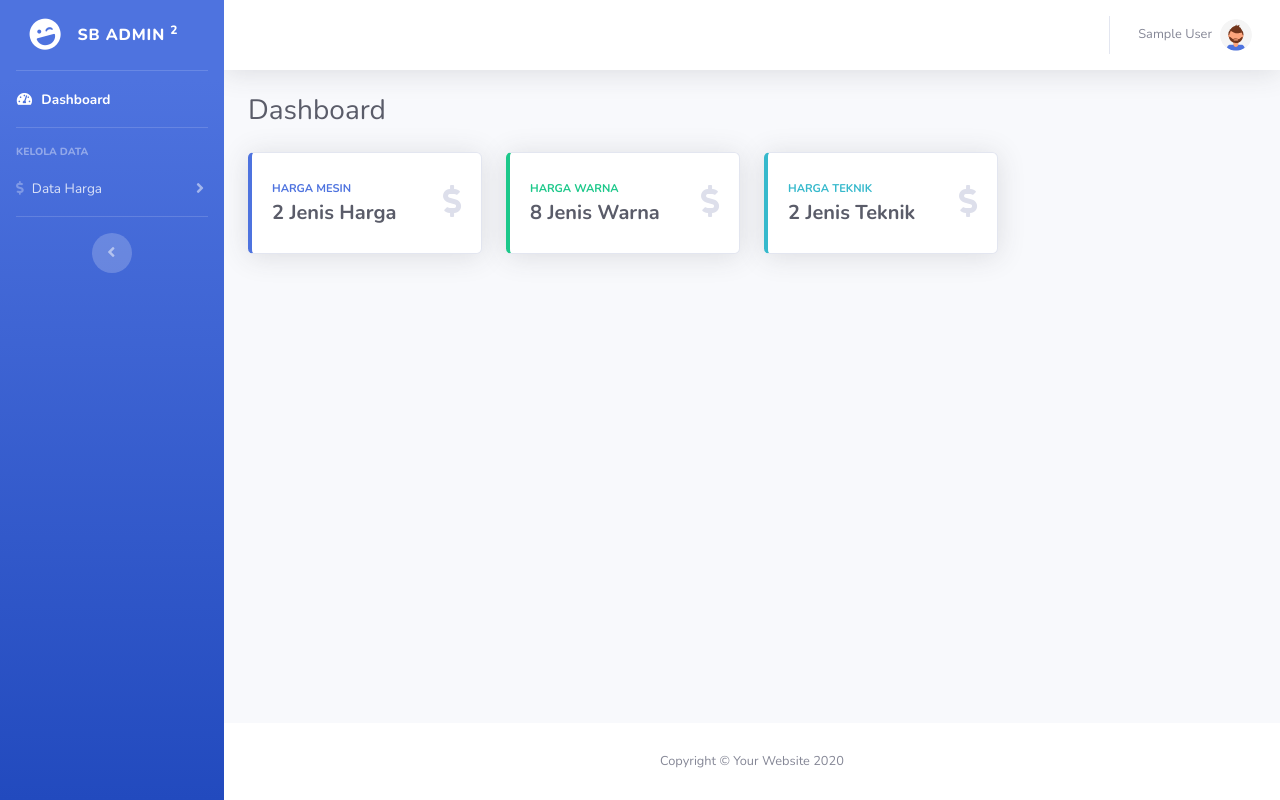
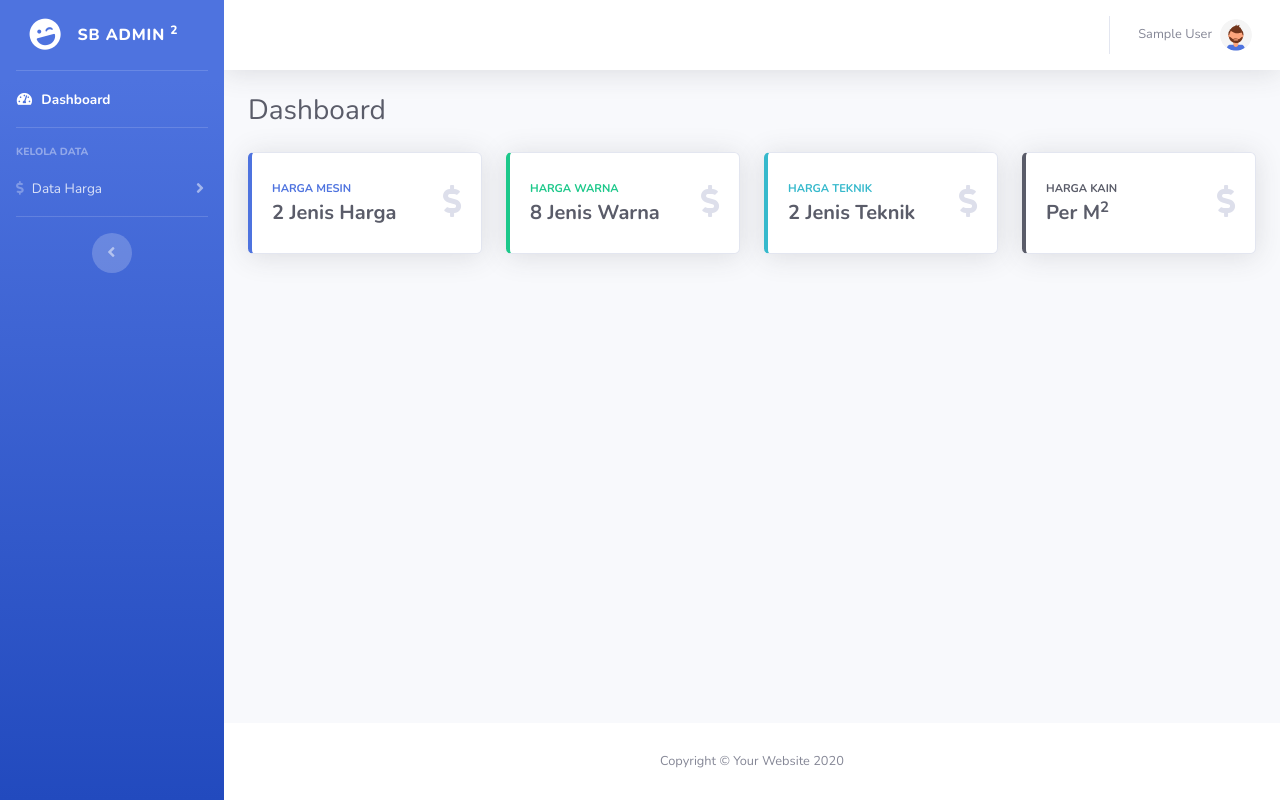
Before and after one commit to Prihantoedi/batikdesigngenerator, a PHP site: page /admindex.php in a window 1280 px wide. Run offline with PHP 8.4, Linux system fonts and the light colour scheme; the visitor is signed in with stand-in values (Sample User, id 1).

Commit message:
Menambahkan kondisi fleksibel harga kain part 2

```diff
--- a/admindex.php
+++ b/admindex.php
@@ -256,6 +256,34 @@
                             </div>
                         </div>
 
+                        <div class="col-xl-3 col-md-6 mb-4">
+                            <div class="card border-left-dark shadow h-100 py-2">
+                                <div class="card-body">
+                                    <div class="row no-gutters align-items-center">
+                                        <div class="col mr-2">
+                                            <div class="text-xs font-weight-bold text-dark text-uppercase mb-1">Harga Kain
+                                            </div>
+                                            <div class="row no-gutters align-items-center">
+                                                <div class="col-auto">
+                                                    <div class="h5 mb-0 font-weight-bold text-gray-800">Per M<sup>2</sup></div>
+                                                </div>
+                                                <!-- <div class="col">
+                                                    <div class="progress progress-sm mr-2">
+                                                        <div class="progress-bar bg-info" role="progressbar"
+                                                            style="width: 50%" aria-valuenow="50" aria-valuemin="0"
+                                                            aria-valuemax="100"></div>
+                                                    </div>
+                                                </div> -->
+                                            </div>
+                                        </div>
+                                        <div class="col-auto">
+                                            <i class="fas fa-dollar-sign fa-2x text-gray-300"></i>
+                                        </div>
+                                    </div>
+                                </div>
+                            </div>
+                        </div>
+
                         <!-- Pending Requests Card Example -->
                         <!-- <div class="col-xl-3 col-md-6 mb-4">
                             <div class="card border-left-warning shadow h-100 py-2">
--- a/hargakain.php
+++ b/hargakain.php
@@ -88,9 +88,10 @@
                 <div id="collapseHarga" class="collapse show" aria-labelledby="headingTwo" data-parent="#accordionSidebar">
                     <div class="bg-white py-2 collapse-inner rounded">
                         <h6 class="collapse-header">Custom Components:</h6>
-                        <a class="collapse-item active" href="hargamesin.php">Harga Mesin</a>
+                        <a class="collapse-item" href="hargamesin.php">Harga Mesin</a>
                         <a class="collapse-item" href="hargawarna.php">Harga Warna</a>
                         <a class="collapse-item" href="hargateknik.php">Harga Teknik</a>
+                        <a class="collapse-item active" href="hargakain.php">Harga Kain (per m <sup>2</sup>)</a>
                     </div>
                 </div>
             </li>
--- a/hargamesin.php
+++ b/hargamesin.php
@@ -95,6 +95,7 @@
                         <a class="collapse-item active" href="hargamesin.php">Harga Mesin</a>
                         <a class="collapse-item" href="hargawarna.php">Harga Warna</a>
                         <a class="collapse-item" href="hargateknik.php">Harga Teknik</a>
+                        <a class="collapse-item" href="hargakain.php">Harga Kain (per m <sup>2</sup>)</a>
                     </div>
                 </div>
             </li>
--- a/hargateknik.php
+++ b/hargateknik.php
@@ -95,6 +95,7 @@
                         <a class="collapse-item" href="hargamesin.php">Harga Mesin</a>
                         <a class="collapse-item" href="hargawarna.php">Harga Warna</a>
                         <a class="collapse-item active" href="hargateknik.php">Harga Teknik</a>
+                        <a class="collapse-item" href="hargakain.php">Harga Kain (per m <sup>2</sup>)</a>
                     </div>
                 </div>
             </li>
--- a/hargawarna.php
+++ b/hargawarna.php
@@ -170,6 +170,8 @@
                         <a class="collapse-item" href="hargamesin.php">Harga Mesin</a>
                         <a class="collapse-item active" href="hargawarna.php">Harga Warna</a>
                         <a class="collapse-item" href="hargateknik.php">Harga Teknik</a>
+                        <a class="collapse-item" href="hargakain.php">Harga Kain (per m <sup>2</sup>)</a>
+
                     </div>
                 </div>
             </li>
```
